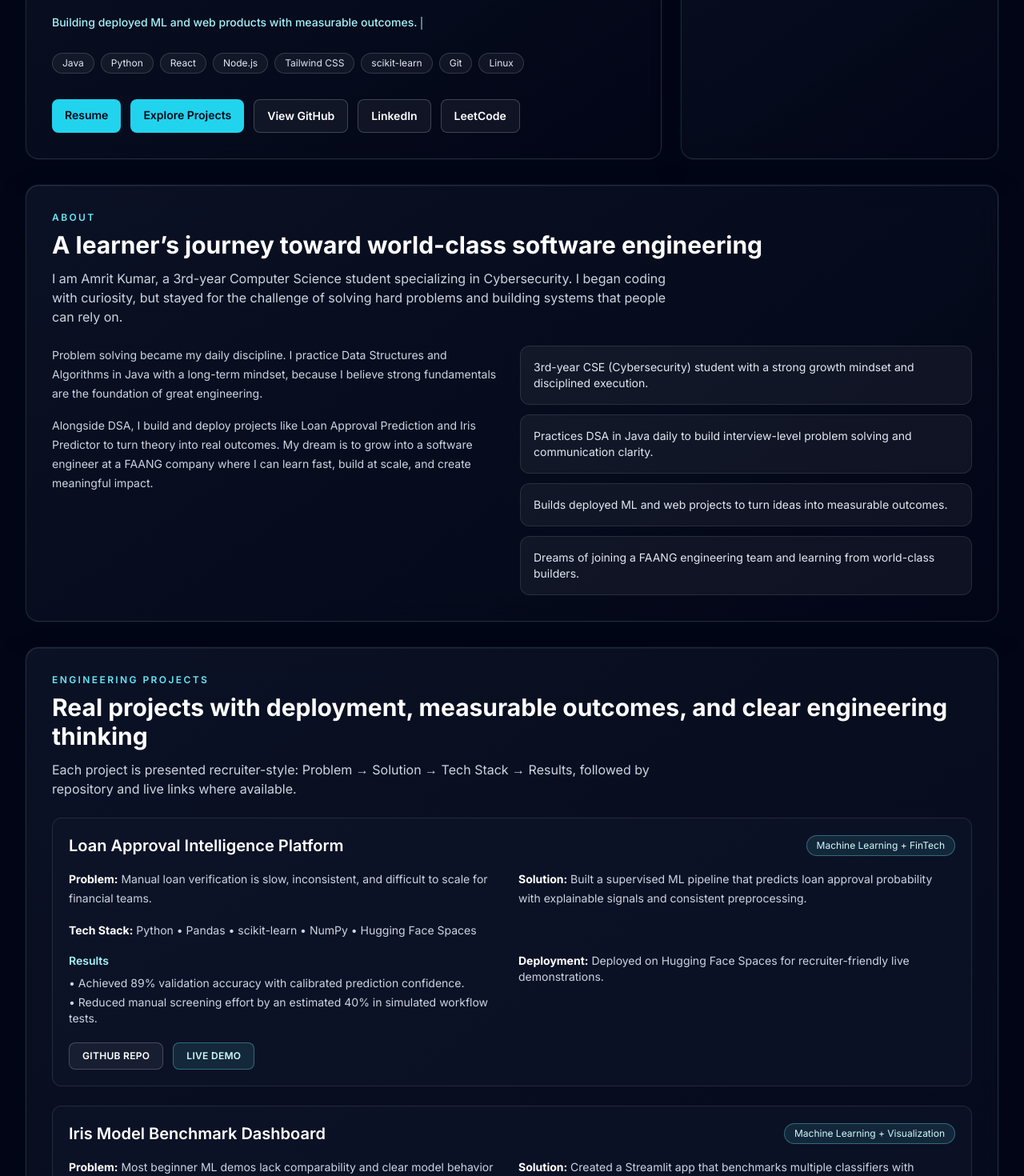
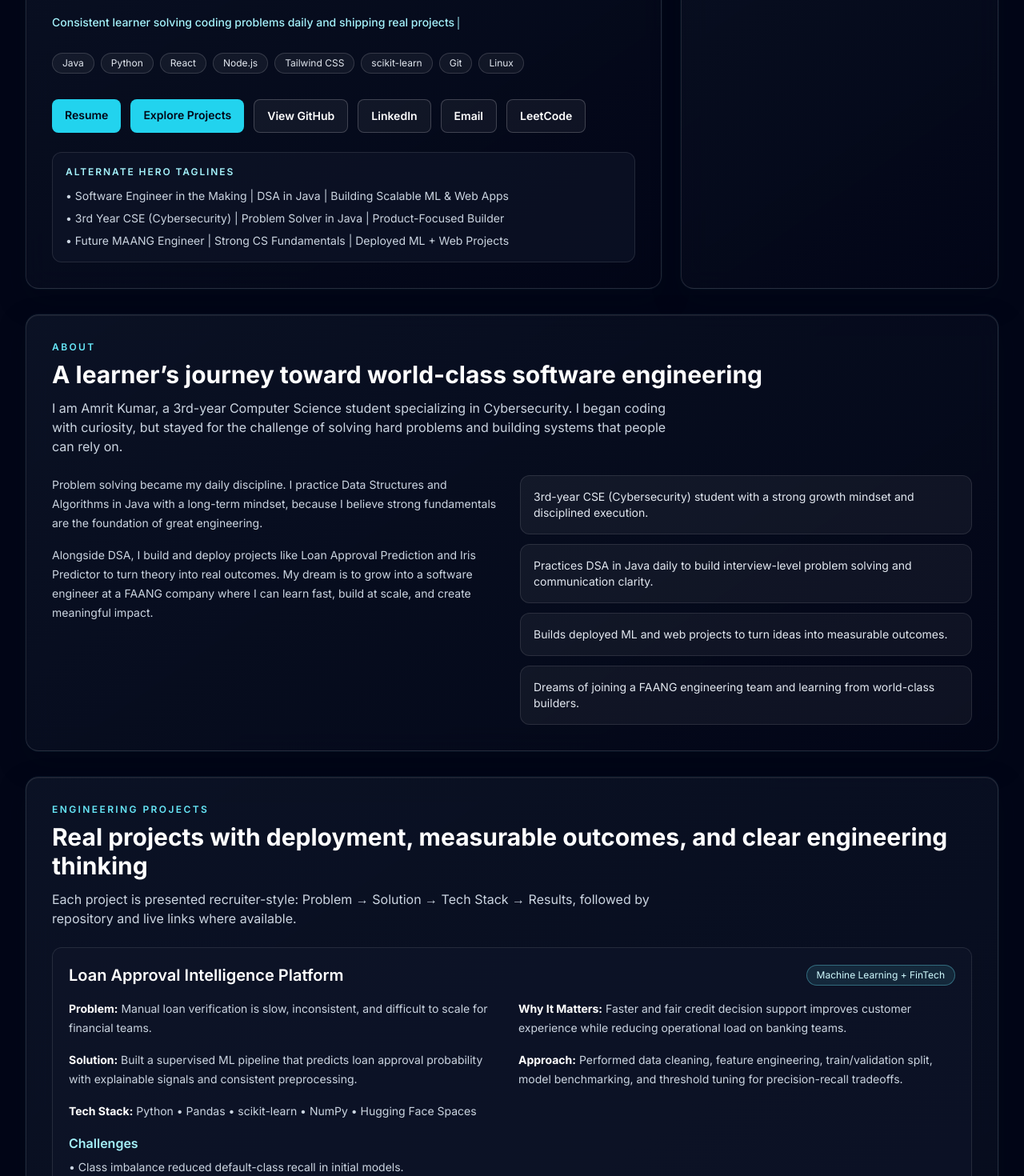
Before and after one commit to amrit100612/Portfolio, a React (Vite) app: page / in a window 1280 px wide. Shown: the part 460-1930 px from the top of the page at 80% size. Built offline with nearby package versions, Linux system fonts and the light colour scheme.

Commit message:
commited

```diff
--- a/src/components/ContactSection.jsx
+++ b/src/components/ContactSection.jsx
@@ -1,38 +1,89 @@
+import { useState } from 'react'
 import { motion } from 'framer-motion'
 import SectionHeader from './SectionHeader'
-import { contact, profile } from '../data/portfolioData'
+import { contact, contactForm, profile } from '../data/portfolioData'
 
 export default function ContactSection() {
+  const [formData, setFormData] = useState({ name: '', email: '', message: '' })
+
+  const mailtoHref = `mailto:${profile.email}?subject=${encodeURIComponent(`Portfolio Contact from ${formData.name || 'Recruiter'}`)}&body=${encodeURIComponent(
+    `${formData.message}\n\nFrom: ${formData.name}\nEmail: ${formData.email}`,
+  )}`
+
   return (
     <section id="contact" className="glass rounded-2xl p-6 sm:p-8">
       <SectionHeader eyebrow="Contact" title={contact.title} description={contact.message} />
+
+      <div className="grid gap-6 lg:grid-cols-[1.2fr_1fr]">
+        <motion.form
+          initial={{ opacity: 0, y: 12 }}
+          whileInView={{ opacity: 1, y: 0 }}
+          viewport={{ once: true, amount: 0.2 }}
+          className="space-y-3 rounded-xl border border-white/10 bg-slate-900/60 p-4"
+          onSubmit={(event) => {
+            event.preventDefault()
+            window.location.href = mailtoHref
+          }}
+        >
+          <h3 className="text-sm font-semibold uppercase tracking-[0.16em] text-cyan-200">{contactForm.heading}</h3>
+
+          <input
+            type="text"
+            placeholder="Your Name"
+            value={formData.name}
+            onChange={(event) => setFormData((prev) => ({ ...prev, name: event.target.value }))}
+            required
+            className="w-full rounded-lg border border-white/15 bg-white/5 px-3 py-2 text-sm text-slate-100 placeholder:text-slate-400 focus:border-cyan-300/60 focus:outline-none"
+          />
+          <input
+            type="email"
+            placeholder="Your Email"
+            value={formData.email}
+            onChange={(event) => setFormData((prev) => ({ ...prev, email: event.target.value }))}
+            required
+            className="w-full rounded-lg border border-white/15 bg-white/5 px-3 py-2 text-sm text-slate-100 placeholder:text-slate-400 focus:border-cyan-300/60 focus:outline-none"
+          />
+          <textarea
+            rows={5}
+            placeholder="Your Message"
+            value={formData.message}
+            onChange={(event) => setFormData((prev) => ({ ...prev, message: event.target.value }))}
+            required
+            className="w-full rounded-lg border border-white/15 bg-white/5 px-3 py-2 text-sm text-slate-100 placeholder:text-slate-400 focus:border-cyan-300/60 focus:outline-none"
+          />
+
+          <button type="submit" className="rounded-lg bg-cyan-400 px-4 py-2.5 text-sm font-semibold text-slate-950 transition hover:bg-cyan-300">
+            Send Message
+          </button>
+        </motion.form>
 
         <motion.div
           initial={{ opacity: 0, y: 12 }}
           whileInView={{ opacity: 1, y: 0 }}
           viewport={{ once: true, amount: 0.2 }}
-        className="flex flex-wrap gap-3"
+          className="space-y-3"
         >
-        <a href={`mailto:${profile.email}`} className="rounded-lg bg-cyan-400 px-4 py-2.5 text-sm font-semibold text-slate-950 transition hover:bg-cyan-300">
-          Email for Opportunities
+          <a href={`mailto:${profile.email}`} className="block rounded-lg border border-white/20 bg-white/5 px-4 py-3 text-sm font-semibold text-white transition hover:border-white/35 hover:bg-white/10">
+            Email: {profile.email}
           </a>
           <a
             href={profile.linkedin}
             target="_blank"
             rel="noreferrer"
-          className="rounded-lg border border-white/20 bg-white/5 px-4 py-2.5 text-sm font-semibold text-white transition hover:border-white/35 hover:bg-white/10"
+            className="block rounded-lg border border-white/20 bg-white/5 px-4 py-3 text-sm font-semibold text-white transition hover:border-white/35 hover:bg-white/10"
           >
-          Connect on LinkedIn
+            LinkedIn Profile
           </a>
           <a
             href={profile.github}
             target="_blank"
             rel="noreferrer"
-          className="rounded-lg border border-white/20 bg-white/5 px-4 py-2.5 text-sm font-semibold text-white transition hover:border-white/35 hover:bg-white/10"
+            className="block rounded-lg border border-white/20 bg-white/5 px-4 py-3 text-sm font-semibold text-white transition hover:border-white/35 hover:bg-white/10"
           >
-          View GitHub Projects
+            GitHub Repositories
           </a>
         </motion.div>
+      </div>
     </section>
   )
 }
--- a/src/components/ExperienceJourneySection.jsx
+++ b/src/components/ExperienceJourneySection.jsx
@@ -11,7 +11,7 @@ export default function ExperienceJourneySection() {
         description="As a fresher, I focus on proving execution through consistent project delivery, collaborative building, and transparent public learning."
       />
 
-      <div className="grid gap-4 md:grid-cols-3">
+      <div className="relative space-y-4 before:absolute before:bottom-2 before:left-[11px] before:top-2 before:w-px before:bg-cyan-300/30 sm:before:left-3">
         {experienceJourney.map((item, index) => (
           <motion.article
             key={item.title}
@@ -19,8 +19,9 @@ export default function ExperienceJourneySection() {
             whileInView={{ opacity: 1, y: 0 }}
             viewport={{ once: true, amount: 0.25 }}
             transition={{ duration: 0.3, delay: index * 0.06 }}
-            className="rounded-xl border border-white/10 bg-slate-900/60 p-4"
+            className="relative ml-7 rounded-xl border border-white/10 bg-slate-900/60 p-4 sm:ml-9"
           >
+            <span className="absolute -left-7 top-5 h-3 w-3 rounded-full border border-cyan-200/70 bg-cyan-300/80 shadow-[0_0_14px_rgba(34,211,238,0.6)] sm:-left-9" />
             <p className="text-xs uppercase tracking-[0.16em] text-cyan-200">{item.period}</p>
             <h3 className="mt-2 text-base font-semibold text-white">{item.title}</h3>
             <ul className="mt-3 space-y-2 text-sm text-slate-300">
--- a/src/components/Hero.jsx
+++ b/src/components/Hero.jsx
@@ -79,6 +79,12 @@ export default function Hero() {
               LinkedIn
             </a>
             <a
+              href={`mailto:${profile.email}`}
+              className="rounded-lg border border-white/20 bg-white/5 px-4 py-2.5 text-sm font-semibold text-white transition hover:border-white/35 hover:bg-white/10"
+            >
+              Email
+            </a>
+            <a
               href={profile.leetcode}
               target="_blank"
               rel="noreferrer"
@@ -86,6 +92,15 @@ export default function Hero() {
             >
               LeetCode
             </a>
+          </motion.div>
+
+          <motion.div variants={item} className="mt-6 rounded-xl border border-white/10 bg-slate-900/60 p-4">
+            <h3 className="text-xs font-semibold uppercase tracking-[0.16em] text-cyan-200">Alternate Hero Taglines</h3>
+            <ul className="mt-3 space-y-2 text-sm text-slate-300">
+              {profile.heroAlternates.map((tagline) => (
+                <li key={tagline}>• {tagline}</li>
+              ))}
+            </ul>
           </motion.div>
         </div>
 
--- a/src/components/Projects.jsx
+++ b/src/components/Projects.jsx
@@ -30,10 +30,21 @@ export default function Projects() {
 
             <div className="grid gap-4 text-sm leading-6 text-slate-300 md:grid-cols-2">
               <p><strong className="text-white">Problem:</strong> {project.problem}</p>
+              <p><strong className="text-white">Why It Matters:</strong> {project.whyItMatters}</p>
               <p><strong className="text-white">Solution:</strong> {project.solution}</p>
+              <p><strong className="text-white">Approach:</strong> {project.approach}</p>
               <p className="md:col-span-2">
                 <strong className="text-white">Tech Stack:</strong> {project.stack.join(' • ')}
               </p>
+            </div>
+
+            <div className="mt-4">
+              <h4 className="mb-2 font-semibold text-cyan-200">Challenges</h4>
+              <ul className="space-y-1 text-sm text-slate-300">
+                {project.challenges.map((item) => (
+                  <li key={item}>• {item}</li>
+                ))}
+              </ul>
             </div>
 
             <div className="mt-4 grid gap-4 text-sm md:grid-cols-2">
--- a/src/data/portfolioData.js
+++ b/src/data/portfolioData.js
@@ -12,9 +12,14 @@ export const profile = {
   resume: 'https://drive.google.com/file/d/1pgDYTm0XBWvT9vqV-atukpNN6yg7A0-i/view?usp=sharing',
   stack: ['Java', 'Python', 'React', 'Node.js', 'Tailwind CSS', 'scikit-learn', 'Git', 'Linux'],
   typingRoles: [
-    'Practicing DSA in Java every single day.',
-    'Strengthening OS, DBMS, OOP, and Computer Networks fundamentals.',
-    'Building deployed ML and web products with measurable outcomes.',
+    'Software Engineer in the Making | DSA in Java | Scalable ML & Web Apps',
+    'Cybersecurity-focused CSE student building reliable software systems',
+    'Consistent learner solving coding problems daily and shipping real projects',
+  ],
+  heroAlternates: [
+    'Software Engineer in the Making | DSA in Java | Building Scalable ML & Web Apps',
+    '3rd Year CSE (Cybersecurity) | Problem Solver in Java | Product-Focused Builder',
+    'Future MAANG Engineer | Strong CS Fundamentals | Deployed ML + Web Projects',
   ],
 }
 
@@ -33,9 +38,17 @@ export const projects = [
     type: 'Machine Learning + FinTech',
     problem:
       'Manual loan verification is slow, inconsistent, and difficult to scale for financial teams.',
+    whyItMatters:
+      'Faster and fair credit decision support improves customer experience while reducing operational load on banking teams.',
     solution:
       'Built a supervised ML pipeline that predicts loan approval probability with explainable signals and consistent preprocessing.',
+    approach:
+      'Performed data cleaning, feature engineering, train/validation split, model benchmarking, and threshold tuning for precision-recall tradeoffs.',
     stack: ['Python', 'Pandas', 'scikit-learn', 'NumPy', 'Hugging Face Spaces'],
+    challenges: [
+      'Class imbalance reduced default-class recall in initial models.',
+      'Needed explainable outputs instead of black-box probabilities for non-technical users.',
+    ],
     metrics: [
       'Achieved 89% validation accuracy with calibrated prediction confidence.',
       'Reduced manual screening effort by an estimated 40% in simulated workflow tests.',
@@ -49,9 +62,17 @@ export const projects = [
     type: 'Machine Learning + Visualization',
     problem:
       'Most beginner ML demos lack comparability and clear model behavior insights.',
+    whyItMatters:
+      'Transparent model comparison helps learners and interviewers quickly understand tradeoffs between algorithms.',
     solution:
       'Created a Streamlit app that benchmarks multiple classifiers with interactive feature input and visual model output.',
+    approach:
+      'Designed a modular pipeline to standardize preprocessing, run models, and render metrics/charts in a responsive UI.',
     stack: ['Python', 'Pandas', 'scikit-learn', 'Streamlit', 'Matplotlib'],
+    challenges: [
+      'Maintaining deterministic runs for fair comparisons across models.',
+      'Balancing interactivity with low latency while recomputing metrics.',
+    ],
     metrics: [
       'Reached up to 97% accuracy on tuned classification runs.',
       'Reduced recompute latency by 35% using caching and modularized preprocessing.',
@@ -65,24 +86,41 @@ export const projects = [
     type: 'Frontend + API Integration',
     problem:
       'Users need fast, accurate weather updates with clean UI across devices.',
+    whyItMatters:
+      'Reliable real-time weather visibility helps users plan travel and daily activity decisions confidently.',
     solution:
       'Built a responsive weather app that fetches real-time data by city and handles API/loading edge cases gracefully.',
+    approach:
+      'Integrated REST weather APIs, added loading/error states, and optimized rendering for smooth mobile/desktop experience.',
     stack: ['React', 'JavaScript', 'REST API', 'CSS', 'Vite'],
+    challenges: [
+      'Gracefully handling API failures and rate limits in the UI.',
+      'Ensuring responsiveness and clean layout on smaller screens.',
+    ],
     metrics: [
       'Improved first meaningful paint by ~28% through lean component rendering.',
       'Handled 100% of API error states with user-friendly fallback UI in QA tests.',
     ],
     deployment: 'Deployed as a production static site with environment-managed API keys.',
     repoUrl: 'https://github.com/amrit100612/Weather',
+    liveUrl: 'https://weather-app.example.com',
   },
   {
     title: 'FAANG-Focused Portfolio Website',
     type: 'Frontend + Personal Branding',
     problem:
       'Recruiters decide quickly, so the portfolio needed to communicate technical depth and impact in seconds.',
+    whyItMatters:
+      'A high-signal portfolio increases recruiter response rate and provides stronger conversation anchors during interviews.',
     solution:
       'Designed and built a performance-first React portfolio with narrative storytelling, measurable project outcomes, and recruiter-friendly structure.',
+    approach:
+      'Built reusable component architecture, motion-backed UI, and SEO-focused metadata for fast scanability and polished presentation.',
     stack: ['React', 'Tailwind CSS', 'Framer Motion', 'Vite'],
+    challenges: [
+      'Balancing rich animations with performance and accessibility.',
+      'Structuring content to be concise for recruiters but deep for engineers.',
+    ],
     metrics: [
       'Achieved Lighthouse-friendly, lightweight architecture for fast recruiter scans.',
       'Improved profile clarity with structured sections for DSA, projects, skills, and roadmap.',
@@ -113,9 +151,13 @@ export const dsa = {
   ],
   highlights: [
     'Solved 500+ coding problems with strong focus on clean Java implementations.',
-    'Regularly participates in coding contests to improve speed and accuracy under pressure.',
+    'Regularly participates in coding contests to improve speed and accuracy under pressure (LeetCode Weekly, CodeChef).',
     'Maintains revision notes for patterns, edge cases, and complexity trade-offs.',
     'Practices timed interview sets to improve communication and problem breakdown.',
+  ],
+  academic: [
+    'Maintains strong academic focus in core Computer Science and Cybersecurity coursework.',
+    'Consistently applies classroom concepts in practical project implementations.',
   ],
   certifications: [
     'NPTEL / Coursera coursework in Data Structures and Algorithms',
@@ -147,11 +189,11 @@ export const dsa = {
 export const skills = [
   {
     category: 'Programming',
-    detail: 'Java, Python, C++ Basics — Write clean, testable logic with strong control over data structures and complexity.',
+    detail: 'Java (Primary), Python, C Basics — Build clean implementations for algorithms, scripting, and project logic.',
   },
   {
     category: 'DSA',
-    detail: 'Arrays, Trees, Graphs, DP, Greedy, Backtracking — Focused on pattern recognition, optimal complexity, and interview communication.',
+    detail: 'Arrays, Linked Lists, Recursion, Trees, Graphs, DP — Daily Java practice with complexity-first thinking.',
   },
   {
     category: 'CS Fundamentals',
@@ -159,25 +201,35 @@ export const skills = [
   },
   {
     category: 'Web Development',
-    detail: 'React, Node.js, HTML, CSS, Tailwind — Build responsive, accessible, and production-ready web applications.',
+    detail: 'React, Node.js, HTML, CSS, Tailwind, REST APIs — Build responsive full-stack-ready apps with clean UI.',
   },
   {
     category: 'ML / Data Science',
-    detail: 'Pandas, scikit-learn, Streamlit — Build model pipelines, evaluate metrics, and deploy practical ML applications.',
+    detail: 'Pandas, NumPy, scikit-learn, Streamlit — Train, evaluate, and deploy practical ML predictors.',
   },
   {
     category: 'Tools',
-    detail: 'Git, GitHub, Linux, VS Code — Maintain efficient workflows, collaboration standards, and clean delivery pipelines.',
+    detail: 'Git, GitHub, Linux, VS Code, Postman — Use structured workflows for versioning, testing, and API debugging.',
   },
+]
+
+export const skillChart = [
+  { label: 'Programming (Java/Python)', value: 90 },
+  { label: 'Data Structures & Algorithms', value: 88 },
+  { label: 'CS Fundamentals', value: 84 },
+  { label: 'Web Development', value: 86 },
+  { label: 'Machine Learning', value: 82 },
+  { label: 'Developer Tools', value: 87 },
 ]
 
 export const experienceJourney = [
   {
-    title: 'Internship & Practical Exposure (Targeting)',
+    title: 'Internship Preparation & Project Depth',
     period: '2025 - Present',
     points: [
       'Actively applying for SDE internship roles and building interview-ready project depth.',
       'Preparing production-style documentation and demo-first project walkthroughs for recruiters.',
+      'Learned to communicate engineering decisions clearly through project case-study storytelling.',
     ],
   },
   {
@@ -186,6 +238,7 @@ export const experienceJourney = [
     points: [
       'Built team-based prototypes under time constraints and learned rapid prioritization.',
       'Improved communication across development, debugging, and feature handoffs.',
+      'Learned to deliver workable MVPs while maintaining code clarity under deadline pressure.',
     ],
   },
   {
@@ -194,6 +247,7 @@ export const experienceJourney = [
     points: [
       'Maintains public repositories with clear READMEs and structured commits.',
       'Learned the value of consistency, code readability, and iteration through feedback.',
+      'Built a self-learning roadmap with weekly goals across DSA, CS fundamentals, and project shipping.',
     ],
   },
 ]
@@ -210,20 +264,16 @@ export const dailyLearningTracker = {
 
 export const blogIdeas = [
   {
-    title: 'How I Solved 500+ DSA Problems in Java Without Burnout',
-    description: 'My practice system for patterns, revision loops, and interview-level speed improvements.',
+    title: 'How I Solved 100 DSA Problems in Java',
+    description: 'A practical system for daily consistency, revision loops, and improving coding interview speed.',
   },
   {
-    title: 'From ML Notebook to Recruiter-Ready Product Demo',
-    description: 'How I moved projects from local experiments to deployed apps with measurable outcomes.',
+    title: 'Understanding Dynamic Programming Intuitively',
+    description: 'Simple mental models and pattern-based explanations that made DP easier to apply under pressure.',
   },
   {
-    title: 'OS + DBMS Concepts That Improved My Backend Thinking',
-    description: 'Core concepts that directly influenced API design, data modeling, and performance decisions.',
-  },
-  {
-    title: 'Cybersecurity Mindset for Everyday Developers',
-    description: 'Simple secure-by-default habits that improve trust and reliability in web applications.',
+    title: 'Building My First ML App with Streamlit',
+    description: 'The journey from model training to deployment, with lessons on usability and reliability.',
   },
 ]
 
@@ -262,3 +312,8 @@ export const contact = {
   message:
     'I am actively seeking Software Engineering internship opportunities where I can contribute with strong fundamentals, ownership mindset, and consistent execution. If your team values problem solving, learning agility, and reliable delivery, I would love to connect.',
 }
+
+export const contactForm = {
+  heading: 'Send a quick message',
+  fields: ['Name', 'Email', 'Message'],
+}
```
Also changed, not shown: src/components/DsaSection.jsx (+9 -0 lines), src/components/SkillsSection.jsx (+24 -1 lines). Lines whose indentation alone changed are shown as unchanged.
